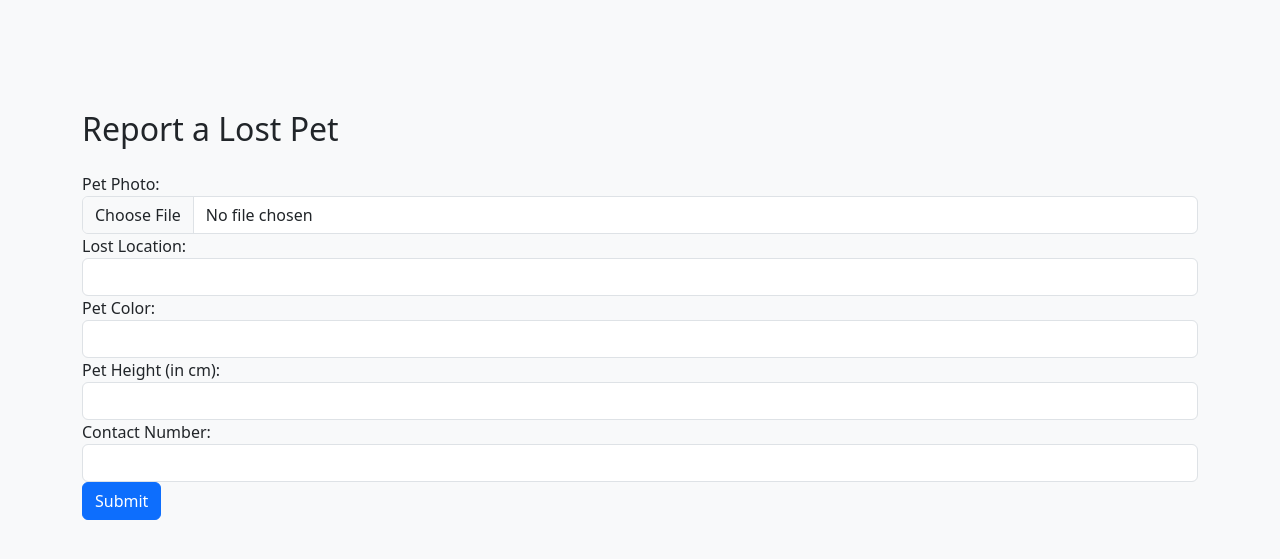
After one commit to redwan-cse/pets-finder, a Django app: template src/PetsFinderApp/templates/PetsFinderApp/pets.html in a window 1280 px wide. The commit adds this page. Shown: the top 559 px of the page. Run offline with Django 4.2, Linux system fonts and the light colour scheme; the template is opened without the code that fills it, so the values that code supplies are empty; parts of the project's set-up code (start-up, migrations or seed data) failed here and were passed over; some libraries are stand-ins or nearby versions.

Commit message:
petlisting

```diff
--- a/src/PetsFinderApp/static/PetsFinderApp/css/style.css
+++ b/src/PetsFinderApp/static/PetsFinderApp/css/style.css
@@ -3,6 +3,15 @@ body::before {
     content: '';
     height: 60px;
 }
+
+body {
+    background-color: #f8f9fa;
+}
+
+.container {
+    margin-top: 50px;
+}
+
 
 #map {
     height: 100%;
--- a/src/PetsFinderApp/templates/PetsFinderApp/index.html
+++ b/src/PetsFinderApp/templates/PetsFinderApp/index.html
@@ -25,6 +25,9 @@
         <ul class="navbar-nav">
           <li class="nav-item">
             <a href="{% url 'home' %}" class="nav-link">Home</a>
+          </li>
+          <li class="nav-item">
+            <a href="{% url 'pets' %}" class="nav-link">Pet Listing</a>
           </li>
           <li class="nav-item">
             <a href="{% url 'register' %}" class="nav-link">Join Now</a>
--- /dev/null
+++ b/src/PetsFinderApp/templates/PetsFinderApp/pets.html
@@ -0,0 +1,45 @@
+{%load static%}
+<!DOCTYPE html>
+<html lang="en">
+<head>
+  <meta charset="utf-8">
+  <meta name="viewport" content="width=device-width, initial-scale=1">
+  <!-- Bootstrap CSS CDN -->
+  <link href="https://cdn.jsdelivr.net/npm/bootstrap@5.3.2/dist/css/bootstrap.min.css" rel="stylesheet" integrity="sha384-T3c6CoIi6uLrA9TneNEoa7RxnatzjcDSCmG1MXxSR1GAsXEV/Dwwykc2MPK8M2HN" crossorigin="anonymous">
+  <!-- Bootstrap Icon CDN -->
+  <link rel="stylesheet" href="https://cdn.jsdelivr.net/npm/bootstrap-icons@1.3.0/font/bootstrap-icons.css">
+  <link type="text/css" rel="stylesheet" href="{% static 'PetsFinderApp/css/style.css' %}">
+  <title>Homepage | Pets Finder</title>
+</head>
+
+<body>
+    <div class="container">
+        <h2 class="mb-4">Report a Lost Pet</h2>
+        <form>
+            <div class="form-group">
+                <label for="petPhoto">Pet Photo:</label>
+                <input type="file" class="form-control" id="petPhoto" accept="image/*" required>
+            </div>
+            <div class="form-group">
+                <label for="lostLocation">Lost Location:</label>
+                <input type="text" class="form-control" id="lostLocation" required>
+            </div>
+            <div class="form-group">
+                <label for="petColor">Pet Color:</label>
+                <input type="text" class="form-control" id="petColor" required>
+            </div>
+            <div class="form-group">
+                <label for="petHeight">Pet Height (in cm):</label>
+                <input type="number" class="form-control" id="petHeight" required>
+            </div>
+            <div class="form-group">
+                <label for="contactNumber">Contact Number:</label>
+                <input type="tel" class="form-control" id="contactNumber" required>
+            </div>
+            <button type="submit" class="btn btn-primary">Submit</button>
+        </form>
+    </div>
+
+</body>
+
+</html>
--- a/src/PetsFinderApp/urls.py
+++ b/src/PetsFinderApp/urls.py
@@ -5,6 +5,7 @@ from django.urls import path
 urlpatterns = [
     path("", views.home, name="home"),
     path("register/", views.register, name="register"),
+    path("pets/", views.pets, name="pets"),
     path("login/", views.login, name="login"),
     path("logout/", views.logout, name="logout"),
     path("password_reset/", views.password_reset, name="password_reset"),
--- a/src/PetsFinderApp/views.py
+++ b/src/PetsFinderApp/views.py
@@ -7,9 +7,11 @@ def home(request):
     return render(request, "PetsFinderApp/index.html", {})
 
 
+def pets(request):
+    return render(request, "PetsFinderApp/pets.html", {})
+
 def register(request):
     return render(request, "PetsFinderApp/register.html", {})
-
 
 def login(request):
     return render(request, "PetsFinderApp/login.html", {})
```
